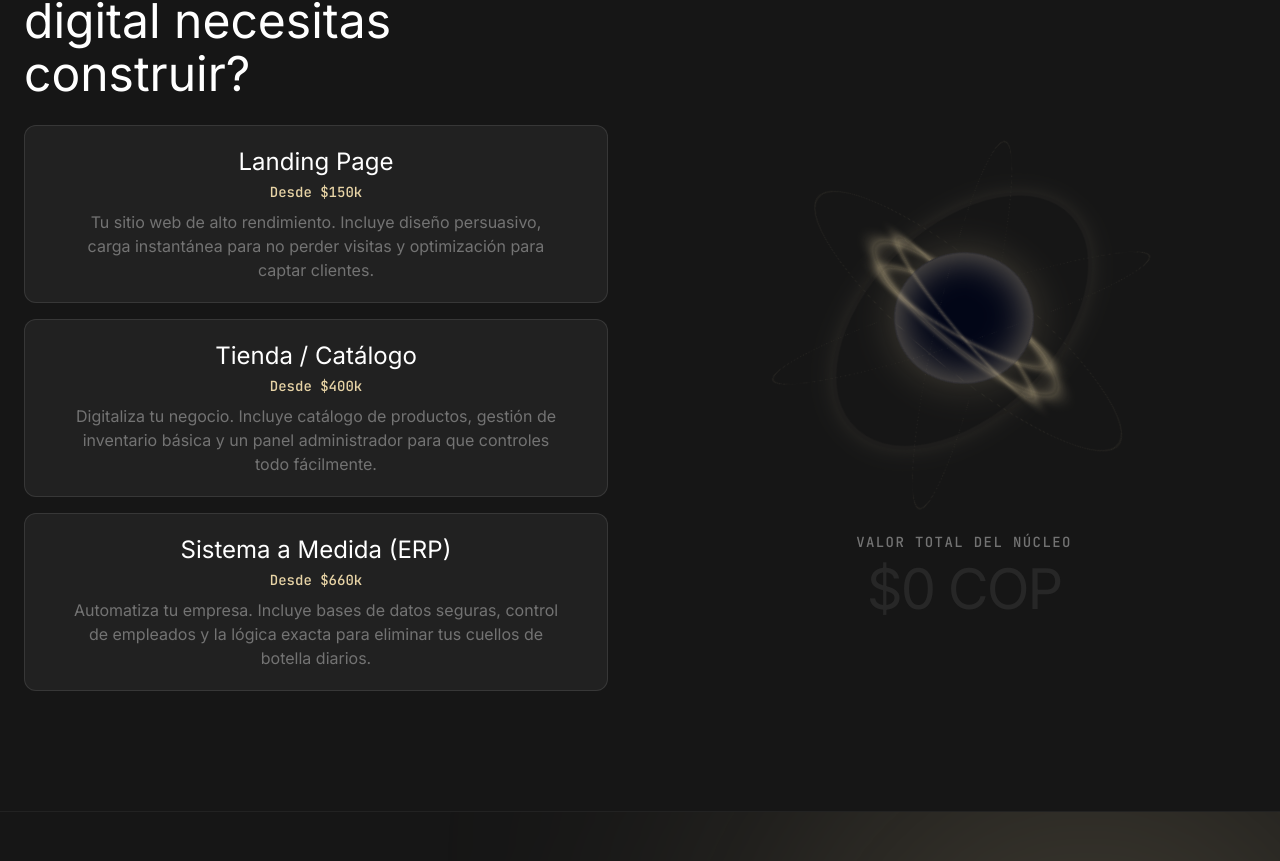
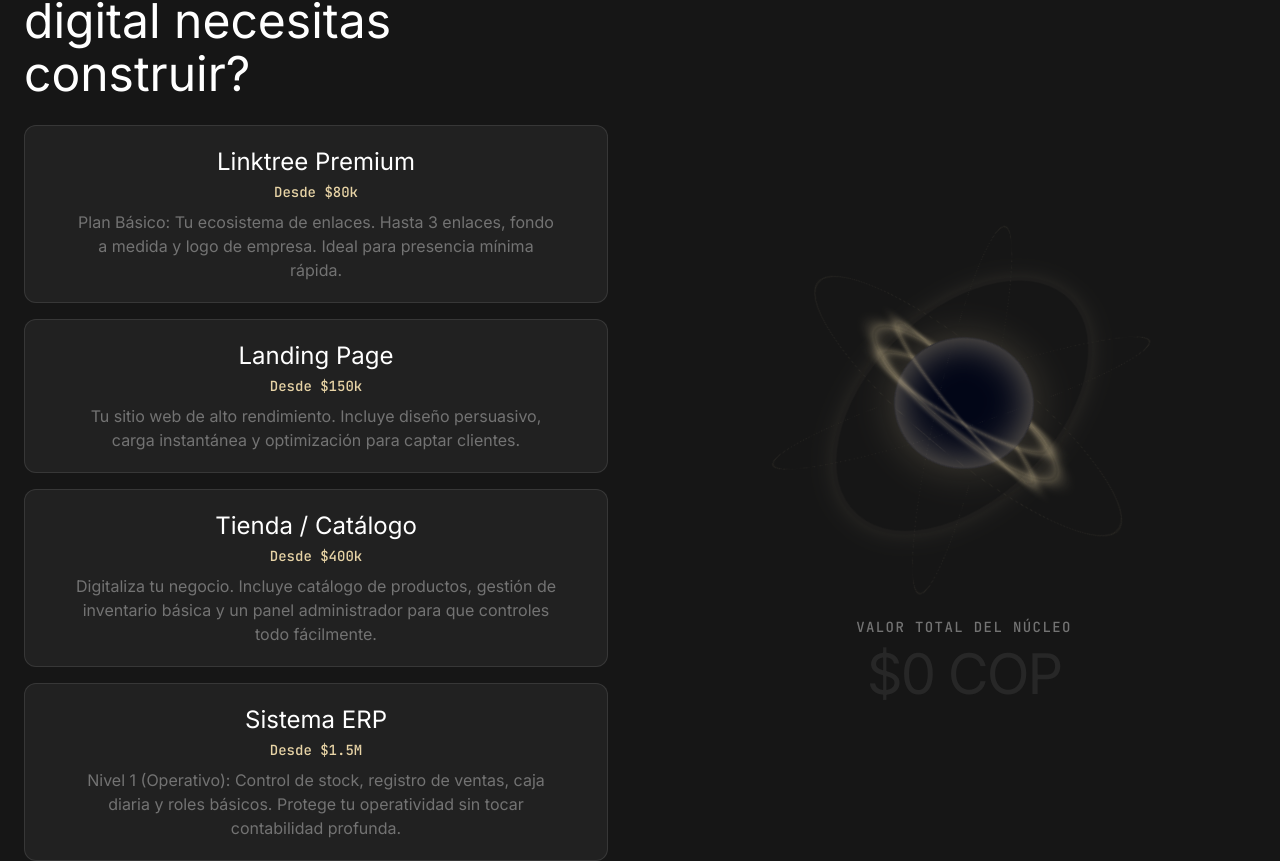
Before and after one commit to 2001mapa/portfolio_mapa, a Next.js app: page / in a window 1280 px wide. Shown: the part 5085-5946 px from the top of the page. Built offline with nearby package versions, Linux system fonts and the light colour scheme.

Commit message:
feat: nueva estrategia de precios para Linktree y ERP

```diff
--- a/src/data/pricingData.ts
+++ b/src/data/pricingData.ts
@@ -1,4 +1,4 @@
-export type ProjectType = "landing" | "catalogo" | "erp";
+export type ProjectType = "linktree" | "landing" | "catalogo" | "erp";
 
 export interface ProjectTypeData {
   id: ProjectType;
@@ -19,9 +19,10 @@ export interface QuestionData {
 }
 
 export const projectTypes: ProjectTypeData[] = [
-  { id: "landing", label: "Landing Page", desc: "Tu sitio web de alto rendimiento. Incluye diseño persuasivo, carga instantánea para no perder visitas y optimización para captar clientes.", minPrice: 150000, maxPrice: 300000 },
+  { id: "linktree", label: "Linktree Premium", desc: "Plan Básico: Tu ecosistema de enlaces. Hasta 3 enlaces, fondo a medida y logo de empresa. Ideal para presencia mínima rápida.", minPrice: 80000, maxPrice: 80000 },
+  { id: "landing", label: "Landing Page", desc: "Tu sitio web de alto rendimiento. Incluye diseño persuasivo, carga instantánea y optimización para captar clientes.", minPrice: 150000, maxPrice: 300000 },
   { id: "catalogo", label: "Tienda / Catálogo", desc: "Digitaliza tu negocio. Incluye catálogo de productos, gestión de inventario básica y un panel administrador para que controles todo fácilmente.", minPrice: 400000, maxPrice: 600000 },
-  { id: "erp", label: "Sistema a Medida (ERP)", desc: "Automatiza tu empresa. Incluye bases de datos seguras, control de empleados y la lógica exacta para eliminar tus cuellos de botella diarios.", minPrice: 660000, maxPrice: 1100000 },
+  { id: "erp", label: "Sistema ERP", desc: "Nivel 1 (Operativo): Control de stock, registro de ventas, caja diaria y roles básicos. Protege tu operatividad sin tocar contabilidad profunda.", minPrice: 1500000, maxPrice: 2500000 },
 ];
 
 export const commonExtras: QuestionData[] = [
@@ -30,6 +31,10 @@ export const commonExtras: QuestionData[] = [
 ];
 
 export const questionBanks: Record<ProjectType, QuestionData[]> = {
+  linktree: [
+    { id: "link_pro", type: "toggle", title: "Nivel Profesional", label: "¿Expandir hasta 7 enlaces y Animaciones?", desc: "Diseño adaptado a tu marca, botones con tus colores y enlaces directos a WhatsApp con mensajes predeterminados.", minPrice: 50000, maxPrice: 70000 },
+    { id: "link_premium", type: "toggle", title: "Diseño a Medida", label: "¿Incrustar PDF o Videos?", desc: "Incrustación de un menú o catálogo PDF, videos cortos y diseño gráfico 100% exclusivo.", minPrice: 70000, maxPrice: 100000 }
+  ],
   landing: [
     { id: "ui_avanzado", type: "toggle", title: "Diseño Premium", label: "¿Diseño animado y llamativo?", desc: "Efectos visuales modernos que hacen que la página se mueva suavemente al bajar.", minPrice: 150000, maxPrice: 300000 },
     { id: "ui_darkmode", type: "toggle", title: "Estilo", label: "¿Modo Oscuro Automático?", desc: "La página se adapta sola si el celular del cliente está en modo oscuro.", minPrice: 100000, maxPrice: 150000 },
@@ -44,19 +49,16 @@ export const questionBanks: Record<ProjectType, QuestionData[]> = {
     ...commonExtras
   ],
   erp: [
-    { id: "erp_inventario", type: "toggle", title: "Control", label: "¿Manejo de inventario automático?", desc: "El sistema restará productos solos al vender y te avisará si algo se agota.", minPrice: 400000, maxPrice: 600000 },
-    { id: "erp_facturacion", type: "toggle", title: "Contabilidad", label: "¿Generar facturas electrónicas?", desc: "Creación de facturas válidas, generación de PDFs y envío automático por correo.", minPrice: 600000, maxPrice: 900000 },
-    { id: "erp_roles", type: "toggle", title: "Seguridad", label: "¿Cuentas para tus empleados?", desc: "Permisos separados: el vendedor solo vende, tú como dueño ves todo el dinero.", minPrice: 300000, maxPrice: 500000 },
-    { id: "erp_reportes", type: "toggle", title: "Métricas", label: "¿Dashboard de Analítica Avanzada?", desc: "Gráficos interactivos de ventas, proyecciones de ganancias y reportes exportables.", minPrice: 350000, maxPrice: 600000 },
+    { id: "erp_nivel2", type: "toggle", title: "Nivel 2", label: "¿Gestión Financiera Avanzada?", desc: "Cuentas por cobrar/pagar, cierres automatizados, reportes P&G y control multibodega.", minPrice: 2000000, maxPrice: 2500000 },
+    { id: "erp_nivel3", type: "toggle", title: "Nivel 3", label: "¿ERP Contable Empresarial?", desc: "Integración de facturación electrónica, asientos contables, cálculo de impuestos, nómina y comisiones.", minPrice: 3000000, maxPrice: 4000000 },
     { id: "erp_crm", type: "toggle", title: "Clientes", label: "¿Módulo CRM Integrado?", desc: "Seguimiento de clientes, historial de compras y embudos de venta personalizados.", minPrice: 400000, maxPrice: 700000 },
-    { id: "erp_nomina", type: "toggle", title: "Personal", label: "¿Gestión de Nómina y Comisiones?", desc: "Control de asistencias, cálculo de comisiones por ventas y desprendibles de pago.", minPrice: 450000, maxPrice: 800000 },
     ...commonExtras
   ]
 };
 
 export const formatCurrency = (val: number, currency: 'COP' | 'USD' = 'COP') => {
   if (currency === 'USD') {
-    const usdVal = val / 4000; // Tipo de cambio fijo aproximado
+    const usdVal = val / 4000;
     return `$${usdVal.toFixed(0)}`;
   }
 
```
